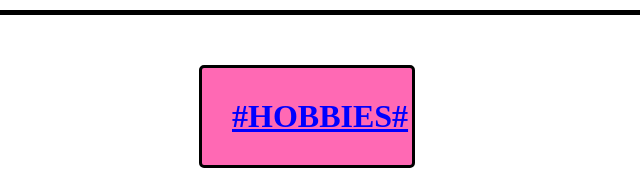
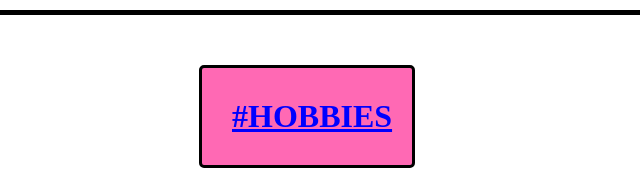
Before and after one commit to rushika34/first, a plain HTML site: page c.html in a window 1280 px wide. Shown: the top 175 px of the page, 333-973 px from the left. Drawn offline with Linux system fonts and the light colour scheme.

Commit message:
Update c.html

```diff
--- a/c.html
+++ b/c.html
@@ -9,7 +9,7 @@
 </head>
 <body>
     <center>
-     <h1 style="color:blue;" ><u>#HOBBIES#</u></h1>
+     <h1 style="color:blue;" ><u>#HOBBIES</u></h1>
     </center>
 
     <center>
```
